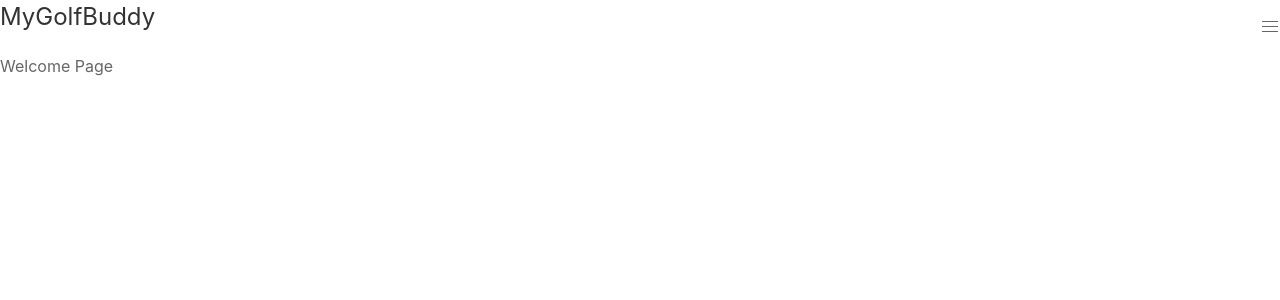
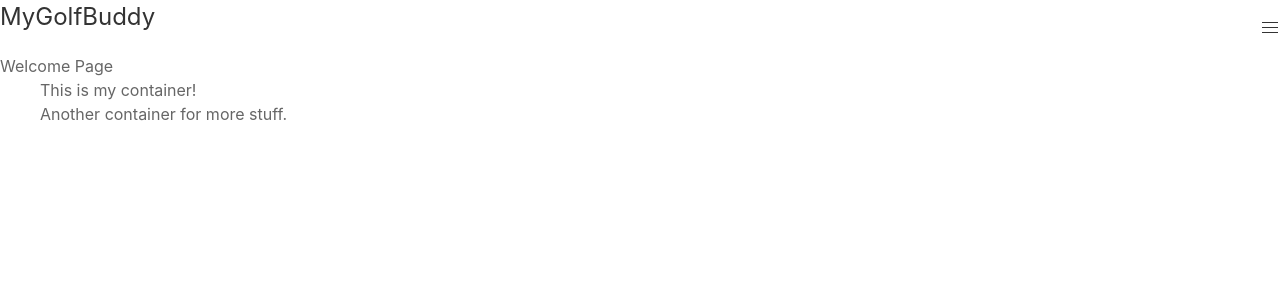
Before and after one commit to seanhalupczynski/react-golf-handicap-app, a React (Create React App) app: page / in a window 1280 px wide. Shown: the top 300 px of the page. Built offline with nearby package versions, Linux system fonts and the light colour scheme.

Commit message:
added some more uikit components

```diff
--- a/src/App.js
+++ b/src/App.js
@@ -4,7 +4,7 @@ import { BrowserRouter as Router, Switch, Route } from 'react-router-dom';
 import Welcome from './pages/Welcome';
 import GolfCourse from './pages/GolfCourse';
 import PlayerProfile from './pages/PlayerProfile';
-import NavBar from './components/NavBar';
+import Header from './components/Header';
 
 function App() {
   return (
@@ -28,7 +28,7 @@ export default () => {
 
   return(
     <div>
-      <NavBar></NavBar>
+      <Header></Header>
       <App></App>
     </div>
   )
--- /dev/null
+++ b/src/components/Card/index.js
@@ -0,0 +1,11 @@
+import React from 'react';
+
+export default function Card(props){
+
+    return(
+        <div className='uk-card uk-card-body'>
+            <h3 class='uk-card-title'>{props.title}</h3>
+            <p>{props.children}</p>
+        </div>
+    )
+}
--- /dev/null
+++ b/src/components/Header/index.js
@@ -0,0 +1,31 @@
+import React from 'react';
+
+export default function NavBar(){
+
+    return(
+        <nav className='uk-navbar'>
+            <div className='uk-navbar-left'>
+                <h3>MyGolfBuddy</h3>
+            </div>
+            <div className='uk-navbar-right'>
+            {/* <button className='uk-button uk-button-text'uk-toggle='target: .menu-offcanvas-flip'> */}
+                <button className='uk-button uk-button-text'>
+                    <span uk-icon='menu'></span>
+                </button>
+                {/* <div className='menu-offcanvas-filp' uk-offcanvas='flip: true, overlay: true'>
+                    <h1>HELOO!!!!!</h1>
+                    <button className='uk-offcanvas-close' type='button' uk-close></button>
+                    <h2>Menu</h2>
+                    <ul className='uk-nav uk-nav-primary uk-nav-left uk-margin-auto-vertical'>
+                        <li><a href="#"><span className="uk-margin-small-right user-sign-in" uk-icon="icon: sign-in"></span>Sign In</a></li>
+                        <li><a href="#"><span className="uk-margin-small-right menu-user-account-settings" uk-icon="icon: settings"></span>Account Settings</a></li>
+                        <li><a href="#"><span className="uk-margin-small-right menu-user-profile" uk-icon="icon: user"></span>My Profile</a></li>
+                        <li><a href="#"><span className="uk-margin-small-right menu-post-score" uk-icon="icon: plus-circle"></span>Post Score</a></li>
+                        <li><a href="#"><span className="uk-margin-small-right menu-golf-course-search" uk-icon="icon: world"></span>Golf Courses</a></li>
+                        <li><a href="#"><span className="uk-margin-small-right user-sign-out" uk-icon="icon: sign-out"></span>Sign Out</a></li>
+                    </ul>
+                </div> */}
+            </div>
+        </nav>
+    )
+}
--- a/src/components/NavBar/index.js
+++ /dev/null
@@ -1,15 +0,0 @@
-import React from 'react';
-
-export default function NavBar(){
-
-    return(
-        <nav className='uk-navbar'>
-            <div className='uk-navbar-left'>
-                <h3>MyGolfBuddy</h3>
-            </div>
-            <div className='uk-navbar-right'>
-                <a href="" uk-icon='icon: menu'></a>
-            </div>
-        </nav>
-    )
-}
--- a/src/pages/PlayerProfile/index.js
+++ b/src/pages/PlayerProfile/index.js
@@ -1,10 +1,17 @@
 import React from 'react';
+import Container from '../../components/Container';
+import Card from '../../components/Card';
 
 export default function PlayerProfile(props){
 
     return(
         <div>
             Player Profile Page
+            <Container>
+                <Card title='Card1'>
+                    This is the first card.
+                </Card>
+            </Container>
         </div>
     )
 
--- a/src/pages/Welcome/index.js
+++ b/src/pages/Welcome/index.js
@@ -1,10 +1,17 @@
 import React from 'react';
+import Container from '../../components/Container';
 
 export default function Welome(props){
 
     return(
         <div>
             Welcome Page
+            <Container>
+                This is my container!
+            </Container>
+            <Container>
+                Another container for more stuff.
+            </Container>
         </div>
     )
 
```
Also changed, not shown: src/components/Button/index.js (added, +10 -0 lines).
